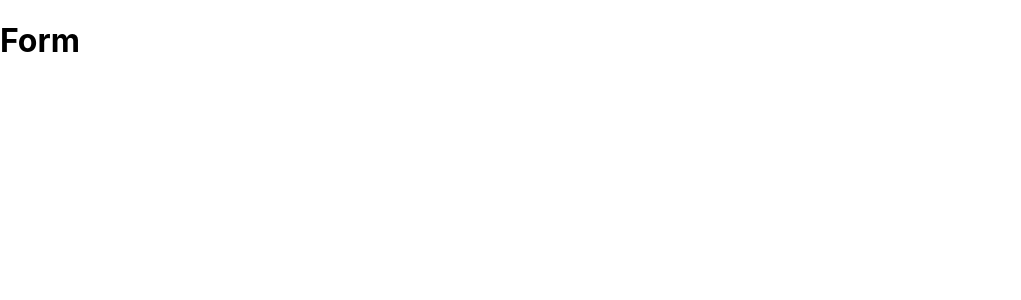
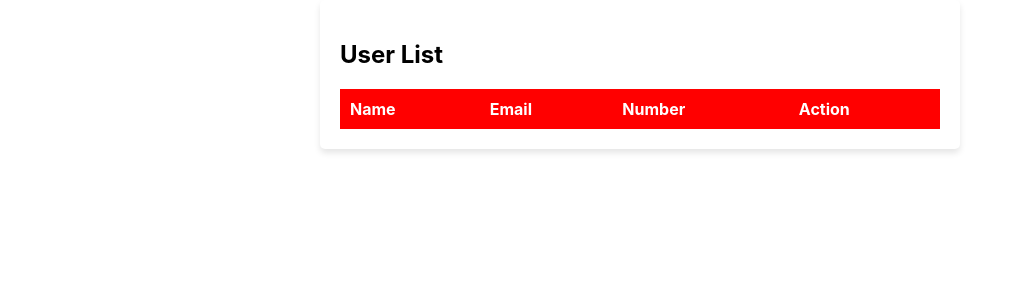
Before and after one commit to sanhernandezmon/table, a React (Create React App) app: page /users in a window 1280 px wide. Before the commit this address had no page. Shown: the top 300 px of the page, without its empty margins (0-1021 px from the left). Built offline with nearby package versions, Linux system fonts and the light colour scheme.

Commit message:
session storage working

```diff
--- a/package.json
+++ b/package.json
@@ -10,6 +10,7 @@
     "@types/node": "^16.18.91",
     "@types/react": "^18.2.67",
     "@types/react-dom": "^18.2.22",
+    "@types/react-icons": "^3.0.0",
     "primeicons": "^6.0.1",
     "primereact": "^10.5.3",
     "react": "^18.2.0",
--- a/src/App.tsx
+++ b/src/App.tsx
@@ -1,15 +1,16 @@
 // App.tsx
 import React from 'react';
 import { BrowserRouter as Router, Routes, Route } from 'react-router-dom';
-import FormComponent from './molecules/UserForm';
+import FormComponent from './molecules/user/UserForm';
+import UserList from './molecules/user/UserList';
 
 const App: React.FC = () => {
   return (
     <Router>
       <div>
-        <h1>Form</h1>
         <Routes>
-          <Route path="/input" element={<FormComponent />} />
+          <Route path="/user" element={<FormComponent />} />
+            <Route path="/users" element={<UserList />}/>
         </Routes>
       </div>
     </Router>
--- a/src/molecules/UserForm.tsx
+++ /dev/null
@@ -1,55 +0,0 @@
-// UserForm.tsx
-import React from 'react';
-import useUserStore, { UserData } from '../stores/useUserStore';
-
-const useForm = () => {
-  const { user, setUser } = useUserStore();
-
-  const handleSubmit = (e: React.FormEvent<HTMLFormElement>) => {
-    e.preventDefault();
-    // You can add validation logic here if needed
-    console.log('Submitting:', user);
-    // Reset form fields after submission
-    setUser({ name: '', email: '', number: '' });
-  };
-
-  const handleChange = (e: React.ChangeEvent<HTMLInputElement>, key: keyof UserData) => {
-    setUser({ [key]: e.target.value });
-  };
-
-  return {
-    user,
-    handleChange,
-    handleSubmit,
-  };
-};
-
-const UserForm = () => {
-  const { user, handleChange, handleSubmit } = useForm();
-
-  return (
-    <form onSubmit={handleSubmit}>
-      <div>
-        <label>
-          Name:
-          <input type="text" value={user.name} onChange={(e) => handleChange(e, 'name')} />
-        </label>
-      </div>
-      <div>
-        <label>
-          Email:
-          <input type="email" value={user.email} onChange={(e) => handleChange(e, 'email')} />
-        </label>
-      </div>
-      <div>
-        <label>
-          Number:
-          <input type="text" value={user.number} onChange={(e) => handleChange(e, 'number')} />
-        </label>
-      </div>
-      <button type="submit">Submit</button>
-    </form>
-  );
-};
-
-export default UserForm;
--- /dev/null
+++ b/src/molecules/user/UserForm.css
@@ -0,0 +1,37 @@
+.user-form {
+  max-width: 400px;
+  margin: 0 auto;
+  padding: 20px;
+  border: 1px solid #ccc;
+  border-radius: 5px;
+}
+
+.form-group {
+  margin-bottom: 15px;
+}
+
+label {
+  display: block;
+  margin-bottom: 5px;
+}
+
+input {
+  width: 100%;
+  padding: 8px;
+  border: 1px solid #ccc;
+  border-radius: 3px;
+  box-sizing: border-box;
+}
+
+button {
+  padding: 8px 20px;
+  background-color: #007bff;
+  color: white;
+  border: none;
+  border-radius: 3px;
+  cursor: pointer;
+}
+
+button:hover {
+  background-color: #0056b3;
+}
--- /dev/null
+++ b/src/molecules/user/UserForm.tsx
@@ -0,0 +1,57 @@
+// UserForm.tsx
+import React from 'react';
+import useUserStore, { UserData } from '../../stores/useUserStore';
+import './UserForm.css'; // Import your CSS file for styling
+
+const UserForm = () => {
+  const [user, setUser] = React.useState<UserData>({id: 0, name: '', email: '', number: '' });
+  const {users, addUser } = useUserStore();
+
+  const handleSubmit = (e: React.FormEvent<HTMLFormElement>) => {
+    e.preventDefault();
+    const newUser = { ...user, id: users.length + 1 }; // Generate an incremental ID
+    addUser(newUser);    setUser({ id: 0 , name: '', email: '', number: '' }); // Reset form fields
+  };
+
+  const handleChange = (e: React.ChangeEvent<HTMLInputElement>, key: keyof UserData) => {
+    setUser({ ...user, [key]: e.target.value });
+  };
+
+  return (
+    <form onSubmit={handleSubmit} className="user-form">
+      <div className="form-group">
+        <label htmlFor="name">Name:</label>
+        <input
+          id="name"
+          type="text"
+          value={user.name}
+          onChange={(e) => handleChange(e, 'name')}
+          placeholder="John Doe"
+        />
+      </div>
+      <div className="form-group">
+        <label htmlFor="email">Email:</label>
+        <input
+          id="email"
+          type="email"
+          value={user.email}
+          onChange={(e) => handleChange(e, 'email')}
+          placeholder="name@example.com"
+        />
+      </div>
+      <div className="form-group">
+        <label htmlFor="number">Number:</label>
+        <input
+          id="number"
+          type="text"
+          value={user.number}
+          onChange={(e) => handleChange(e, 'number')}
+          placeholder="1234"
+        />
+      </div>
+      <button type="submit">Submit</button>
+    </form>
+  );
+};
+
+export default UserForm;
--- /dev/null
+++ b/src/molecules/user/UserList.css
@@ -0,0 +1,34 @@
+.user-card {
+  max-width: 600px;
+  margin: 0 auto;
+  padding: 20px;
+  border-radius: 5px;
+  background-color: white;
+  color: black;
+  box-shadow: 0 4px 6px rgba(0, 0, 0, 0.1);
+}
+
+.user-table {
+  width: 100%;
+  border-collapse: collapse;
+  margin-top: 20px;
+}
+
+.user-table th,
+.user-table td {
+  padding: 10px;
+  text-align: left;
+}
+
+.user-table th {
+  background-color: red;
+  color: white;
+}
+
+.user-table td {
+  border-bottom: 1px solid white;
+}
+
+.user-table tbody tr:last-child td {
+  border-bottom: none;
+}
--- /dev/null
+++ b/src/molecules/user/UserList.tsx
@@ -0,0 +1,48 @@
+import { useState } from 'react';
+import useUserStore, { UserData } from '../../stores/useUserStore';
+import './UserList.css';
+
+
+const UserList = () => {
+  const { users, deleteUser } = useUserStore();
+  const [deletingUserId, setDeletingUserId] = useState(0);
+
+  const handleDeleteClick = (userId: number) => {
+    setDeletingUserId(userId);
+    deleteUser(userId);
+  };
+
+  return (
+    <div className="user-card">
+      <h2>User List</h2>
+      <table className="user-table">
+        <thead>
+          <tr>
+            <th>Name</th>
+            <th>Email</th>
+            <th>Number</th>
+            <th>Action</th>
+          </tr>
+        </thead>
+        <tbody>
+          {users.map((user: UserData) => (
+            <tr key={user.email}>
+              <td>{user.name}</td>
+              <td>{user.email}</td>
+              <td>{user.number}</td>
+              <td>
+                <button
+                  onClick={() => handleDeleteClick(user.id)}
+                  disabled={deletingUserId === user.id}
+                >
+                </button>
+              </td>
+            </tr>
+          ))}
+        </tbody>
+      </table>
+    </div>
+  );
+};
+
+export default UserList;
--- a/src/stores/useUserStore.ts
+++ b/src/stores/useUserStore.ts
@@ -1,23 +1,38 @@
-import {create} from 'zustand';
+// useUserStore.ts
+import { create } from 'zustand';
+import { persist , createJSONStorage } from 'zustand/middleware';
 
 export type UserData = {
+  id: number;
   name: string;
   email: string;
   number: string;
 };
 
 type Store = {
-  user: UserData;
-  setUser: (userData: Partial<UserData>) => void;
+  users: UserData[];
+  addUser: (userData: UserData) => void;
+  deleteUser: (userId: number) => void;
 };
 
-const useUserStore = create<Store>((set) => ({
-  user: {
-    name: '',
-    email: '',
-    number: '',
-  },
-  setUser: (userData) => set((state) => ({ user: { ...state.user, ...userData } })),
-}));
+export const useUserStore = create(
+  persist<Store>(
+    (set) => ({
+      users: [],
+      addUser: (userData : UserData) => {
+        set((state) => ({ users: [...state.users, userData] }));
+      },
+      deleteUser: (userId : number) => {
+        set((state) => ({
+          users: state.users.filter((user : UserData) => user.id !== userId),
+        }));
+      },
+    }),
+    {
+      name: 'user-store', // name of the item in the storage (must be unique)
+      storage: createJSONStorage(() => sessionStorage), // (optional) by default, 'localStorage' is used
+    },
+  ),
+)
 
 export default useUserStore;
```
Also changed, not shown: 1 other file (tests, documents, lock files or other folders).
